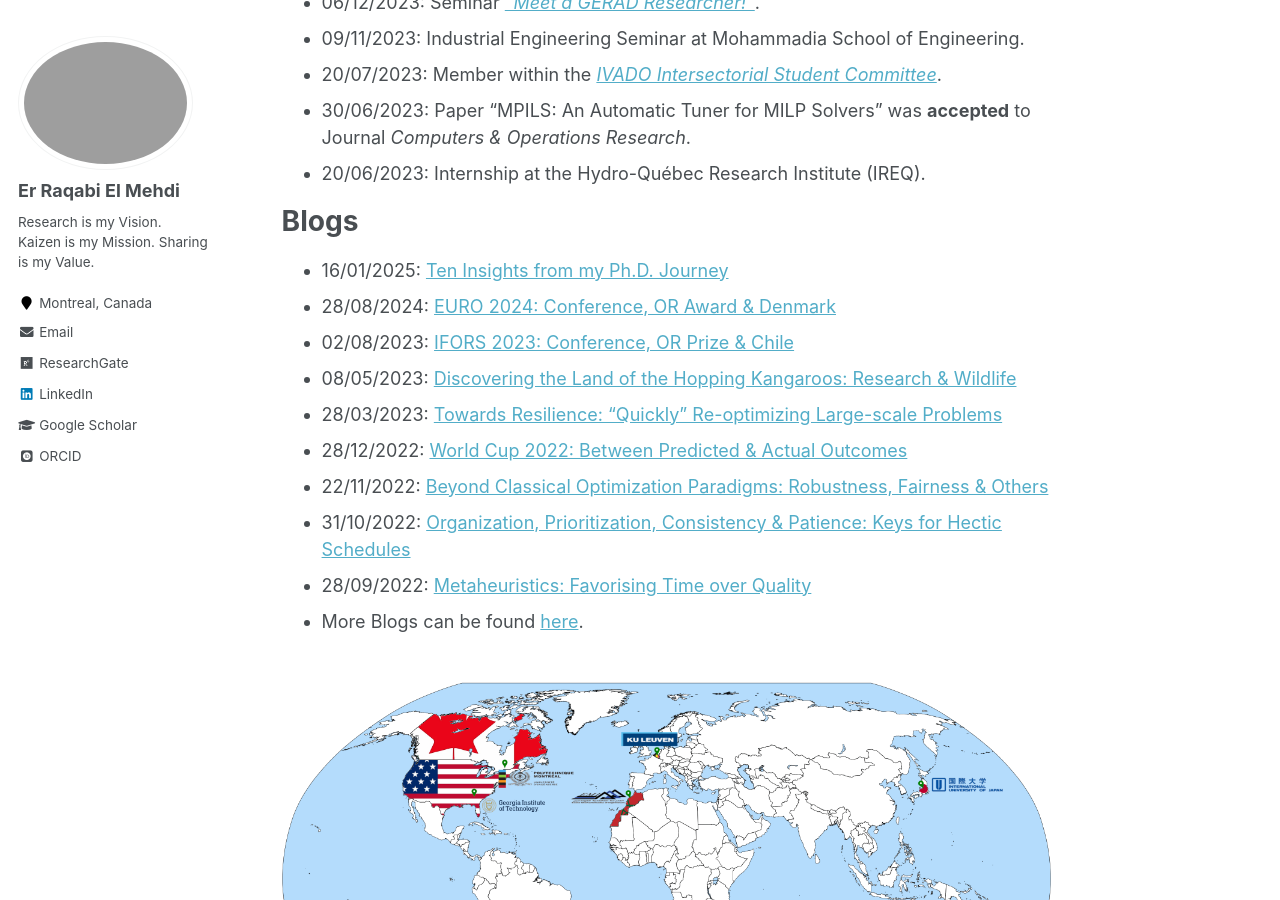
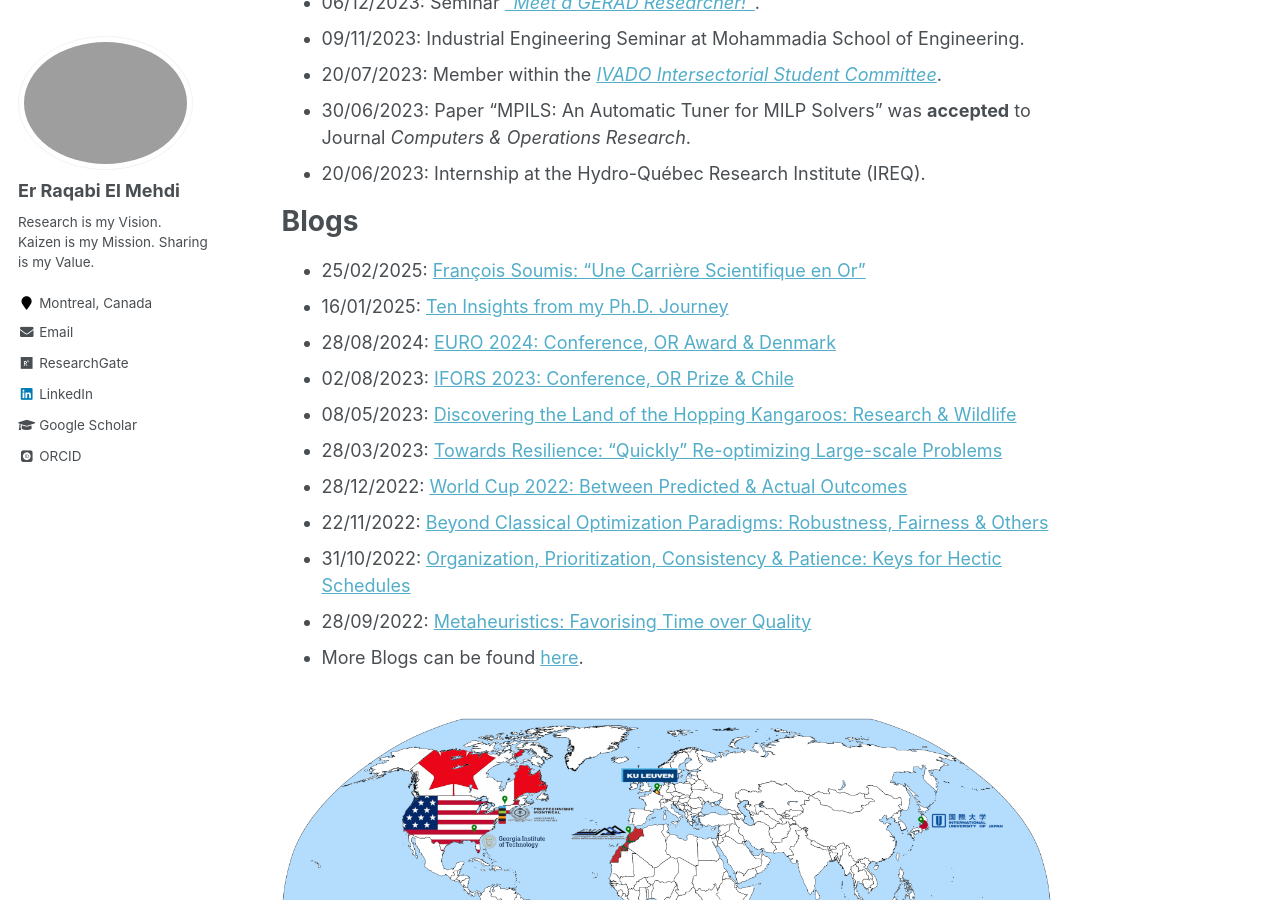
Before and after one commit to RqbMedi/rqbmedi.github.io, a Jekyll site: the page built from _pages/about.md, in a window 1280 px wide and 900 px high, scrolled down 1898 px. Built offline with Jekyll 4.4.1, drawn with Linux system fonts in a browser that asks for light colours; some web fonts are replaced.

Commit message:
Update about.md

```diff
--- a/_pages/about.md
+++ b/_pages/about.md
@@ -48,6 +48,7 @@ News
 
 Blogs
 ======
+- 25/02/2025: [François Soumis: "Une Carrière Scientifique en Or"](https://www.linkedin.com/pulse/fran%C3%A7ois-soumis-une-carri%C3%A8re-scientifique-en-el-mehdi-er-raqabi-wq85e/)
 - 16/01/2025: [Ten Insights from my Ph.D. Journey](https://www.linkedin.com/pulse/ten-insights-from-my-phd-journey-el-mehdi-er-raqabi-xttpe/)
 - 28/08/2024: [EURO 2024: Conference, OR Award & Denmark](https://medium.com/@erraqabielmehdi/euro-2024-conference-or-award-denmark-796722944cc7)
 - 02/08/2023: [IFORS 2023: Conference, OR Prize & Chile](https://medium.com/@erraqabielmehdi/ifors-2023-conference-or-prize-chile-1bec27d407de)
```
